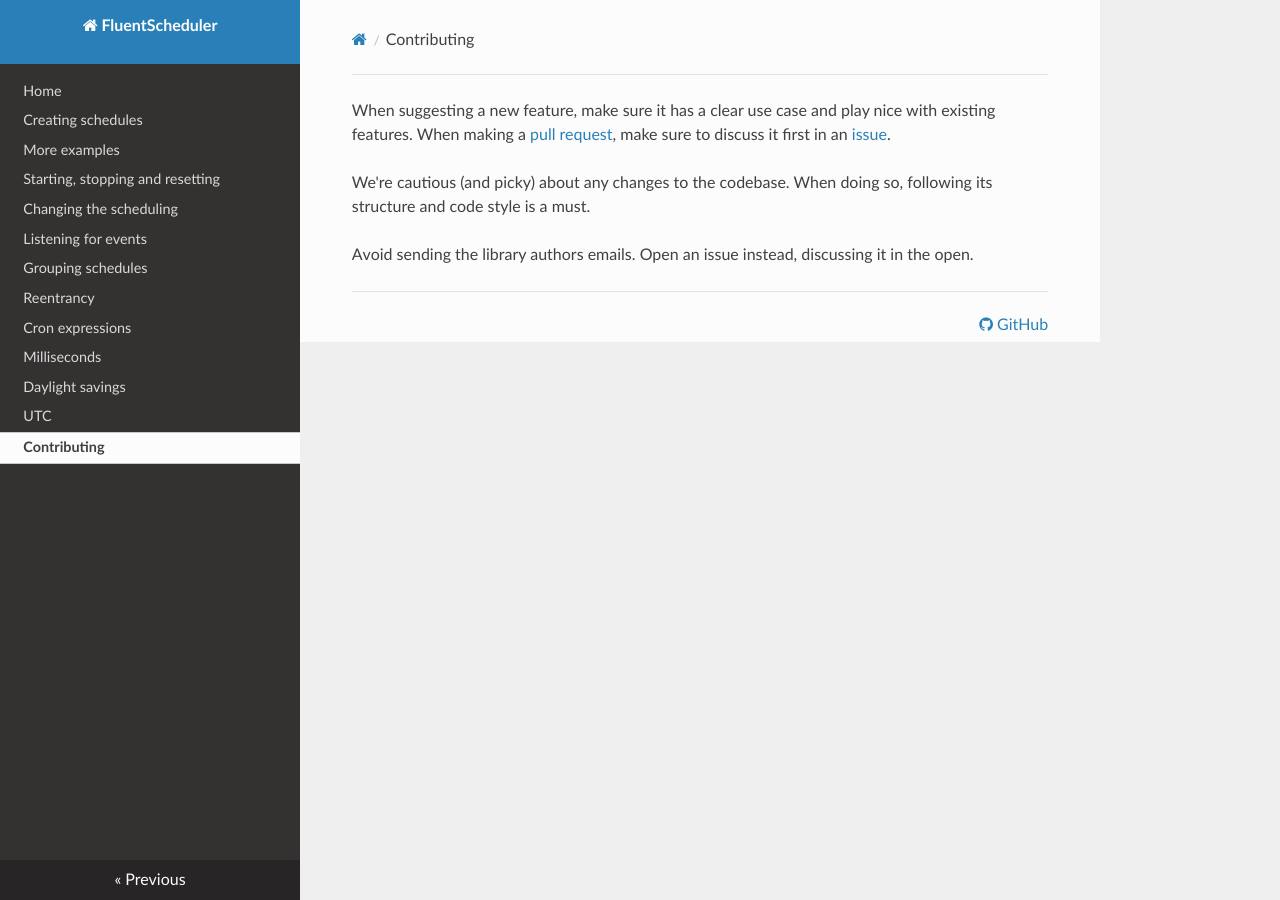
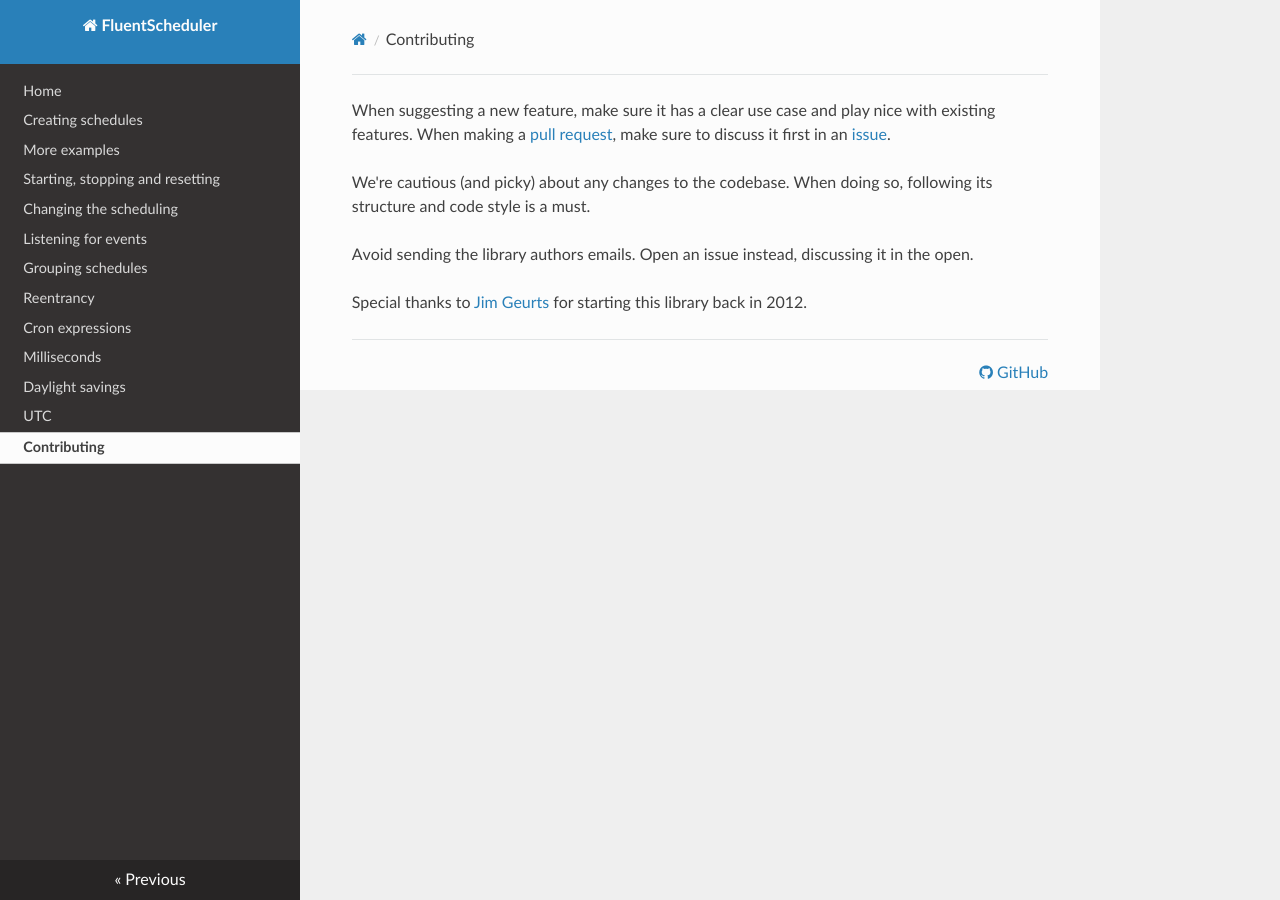
Before and after one commit to fluentscheduler/FluentScheduler, an MkDocs documentation site: the page built from Documentation/docs/contributing.md, in a window 1280 px wide. Built offline with MkDocs 1.6.1, drawn with Linux system fonts in a browser that asks for light colours; nearby versions of some CDN libraries.

Commit message:
Thank you Jim.

```diff
--- a/Documentation/docs/contributing.md
+++ b/Documentation/docs/contributing.md
@@ -3,3 +3,5 @@ When suggesting a new feature, make sure it has a clear use case and play nice w
 We're cautious (and picky) about any changes to the codebase. When doing so, following its structure and code style is a must.
 
 Avoid sending the library authors emails. Open an issue instead, discussing it in the open.
+
+Special thanks to [Jim Geurts](https://github.com/jgeurts) for starting this library back in 2012.
```
